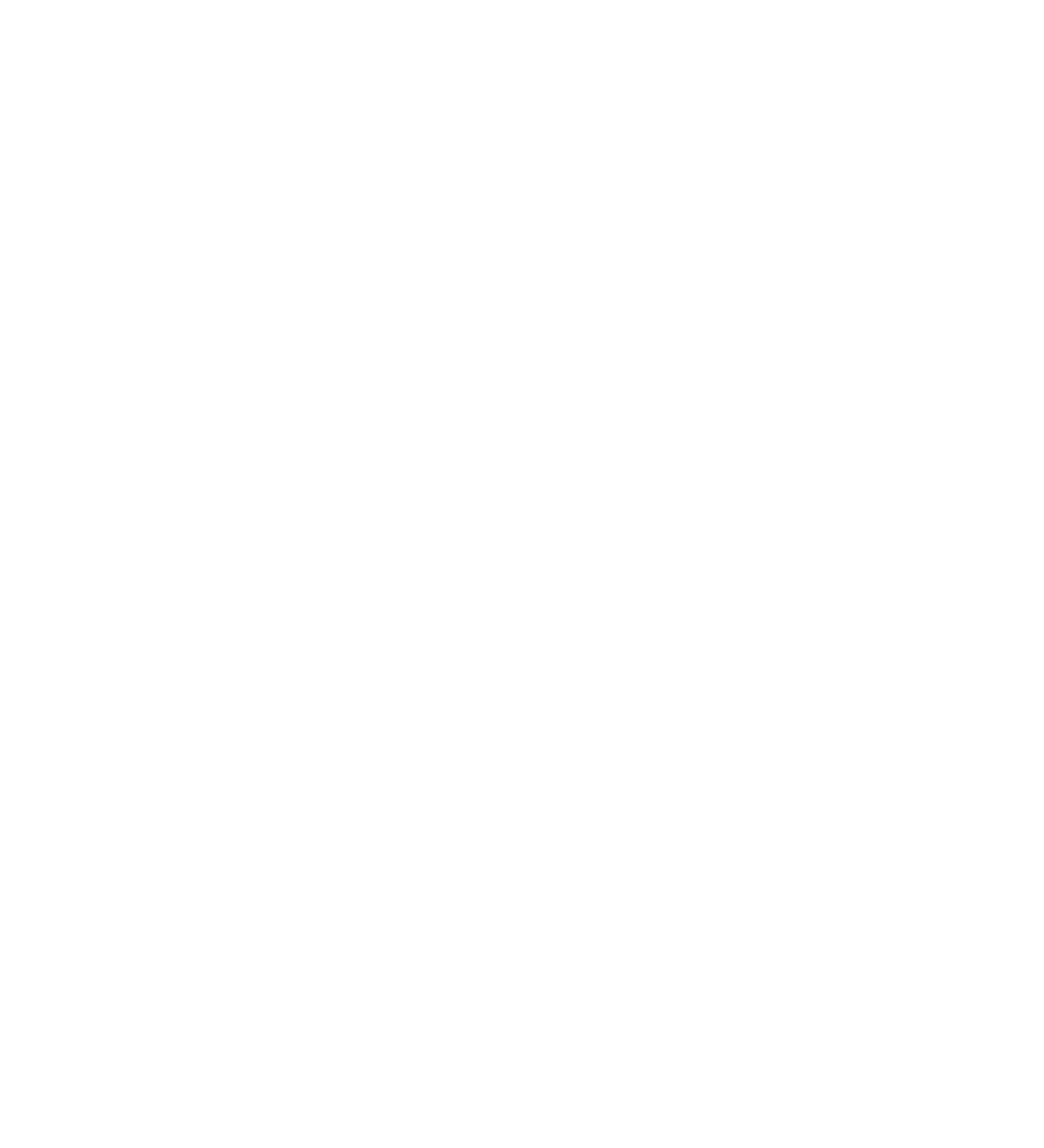
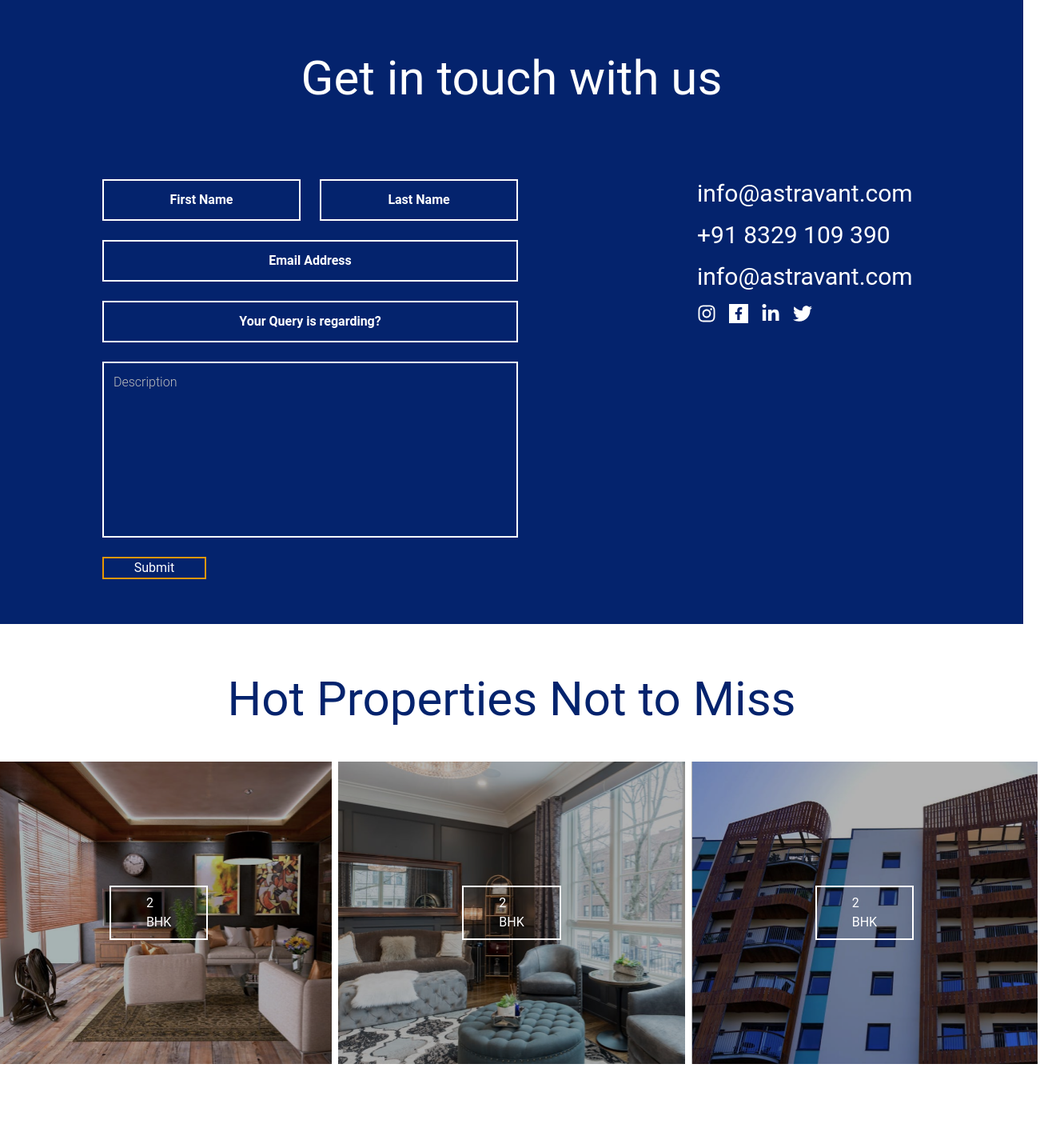
Before and after one commit to OmLanke/astravant69, a React (Vite) app: page /contactus in a window 1280 px wide. Before the commit this address had no page. Shown: the part 820-2255 px from the top of the page at 80% size, 1306 px wide, since content can reach past the window. Before the commit the page ends 800 px from the top, so only its background shows below. Built offline with nearby package versions, Linux system fonts and the light colour scheme.

Commit message:
feat: fixed navbar and added ui changes

```diff
--- a/src/AppRouter.jsx
+++ b/src/AppRouter.jsx
@@ -4,11 +4,14 @@
 import HomePage from './Pages/HomePage';
 import Contact from './Pages/Contact';
 import Search from './Pages/Search';
+import ContactUs from './Pages/ContactUs';
 const AppRouter = () => {
     return (
         <Routes>
             <Route path="/" element={<HomePage />} />
             <Route path="/contact" element={<Contact />} />
+            <Route path="/contactus" element={<ContactUs />} />
+
             <Route path="/search" element={<Search />} />
 
         </Routes>
--- /dev/null
+++ b/src/Components/ConUsBanOne.jsx
@@ -0,0 +1,17 @@
+import React from 'react'
+
+const ConUsBanOne = () => {
+    return (
+        <>
+            <div className="text-white bg-cover flex flex-col bg-center w-full h-screen" style={{ backgroundImage: "url('/concon.png')" }}>
+                <div className="mx-auto lg:my-auto md:my-auto sm:mt-56 text-center flex flex-col gap-8">
+                    <div className="text-6xl">
+                        <p>Contact Us</p>
+                    </div>
+                </div>
+            </div>
+        </>
+    )
+}
+
+export default ConUsBanOne
--- /dev/null
+++ b/src/Components/ConUsBanThree.jsx
@@ -0,0 +1,32 @@
+import React from 'react'
+
+const ConUsBanThree = () => {
+    return (
+        <>
+            <div className="relative bg-white text-[#04236D] items-center justify-center p-16 mx-auto flex flex-col gap-10 bg-center w-full">
+                <div className="mx-auto text-6xl">
+                    <p>Hot Properties Not to Miss</p>
+                </div>
+                <div className="flex flex-row p-2 gap-2 mb-10">
+                    <div className="flex items-center lg:p-[155px]" style={{ backgroundImage: "url('/ast8.png')" }}>
+                        <div className="p-2 border border-2 hover:bg-white hover:text-black transition duration-500 hover:font-medium hover:cursor-pointer border-white text-white bg-transparent">
+                            <p className='pl-9 pr-9'>2 BHK</p>
+                        </div>
+                    </div>
+                    <div className="flex items-center lg:p-[155px]" style={{ backgroundImage: "url('/ast9.png')" }}>
+                        <div className="p-2 border border-2 hover:bg-white hover:text-black transition duration-500 hover:font-medium hover:cursor-pointer border-white text-white bg-transparent">
+                            <p className='pl-9 pr-9'>2 BHK</p>
+                        </div>
+                    </div>
+                    <div className="flex items-center lg:p-[155px]" style={{ backgroundImage: "url('/ast10.png')" }}>
+                        <div className="p-2 border border-2 hover:bg-white hover:text-black transition duration-500 hover:font-medium hover:cursor-pointer border-white text-white bg-transparent">
+                            <p className='pl-9 pr-9'>2 BHK</p>
+                        </div>
+                    </div>
+                </div>
+            </div>
+        </>
+    )
+}
+
+export default ConUsBanThree
--- /dev/null
+++ b/src/Components/ConUsBanTwo.jsx
@@ -0,0 +1,90 @@
+import React, { useState, useEffect } from 'react';
+import './stylecon.css'; // Ensure the path is correct based on your project structure
+import { FaFacebookF, FaInstagram, FaLinkedinIn, FaTwitter } from 'react-icons/fa';
+
+const ConUsBanTwo = () => {
+    const [show, setShow] = useState(true);
+    useEffect(() => {
+        const handleResize = () => {
+            if (window.innerWidth >= 768) {
+                setShow(true);
+            } else {
+                setShow(false);
+            }
+        };
+
+        handleResize(); // Set initial state
+        window.addEventListener('resize', handleResize);
+        return () => window.removeEventListener('resize', handleResize);
+    }, []);
+
+    return (
+        <>
+            <div className="relative bg-[#04236D] text-white bg-cover p-8 mx-auto my-auto flex flex-col bg-center w-full h-screen">
+                {show &&
+                    <div className="mx-auto mt-14 text-6xl">
+                        <p>Get in touch with us</p>
+                    </div>
+                }
+                <div className="flex lg:flex-row md:flex-col sm:flex-col lg:p-24 md:p-10 sm:p-8 lg:gap-56 md:gap-40 sm:gap-24">
+                    <div className="flex flex-col gap-6">
+                        <div className="flex flex-row gap-6">
+                            <input
+                                type="text"
+                                className="p-3 outline-none border-2 border-white bg-transparent placeholder-left-thin"
+                                placeholder="First Name"
+                            />
+                            <input
+                                type="text"
+                                className="p-3 outline-none border-2 border-white bg-transparent placeholder-left-thin"
+                                placeholder="Last Name"
+                            />
+
+                        </div>
+                        <input
+                            type="email"
+                            className="p-3 outline-none border-2 border-white bg-transparent placeholder-left-thin"
+                            placeholder="Email Address"
+                        />
+                        <input
+                            type="text"
+                            className="p-3 outline-none border-2 border-white bg-transparent placeholder-left-thin"
+                            placeholder="Your Query is regarding?"
+                        />
+                        <textarea
+                            name=""
+                            id=""
+                            rows="8"
+                            placeholder="Description"
+                            className="p-3 outline-none border-2 text-white border-white bg-transparent resize-none placeholder-left-thin"
+                        ></textarea>
+                        <button className='flex flex-row border-2 items-center justify-center border-[#E79700] w-1/4 ' type='submit'>Submit</button>
+
+                    </div>
+                    <div className="flex flex-col gap-4 text-3xl">
+                        <p>info@astravant.com</p>
+                        <p>+91 8329 109 390</p>
+                        <p>info@astravant.com</p>
+                        <div className="flex flex-row gap-4">
+                            <a href="https://www.instagram.com" target="_blank" rel="noopener noreferrer" >
+                                <FaInstagram className="text-white h-6 w-6" />
+                            </a>
+                            <a href="https://www.facebook.com" target="_blank" rel="noopener noreferrer" >
+                                <FaFacebookF className="text-[#04236D] p-1 white bg-white h-6 w-6" />
+                            </a>
+                            <a href="https://www.linkedin.com" target="_blank" rel="noopener noreferrer" >
+                                <FaLinkedinIn className="text- h-6 w-6" />
+                            </a>
+                            <a href="https://www.twitter.com" target="_blank" rel="noopener noreferrer" >
+                                <FaTwitter className="text-white h-6 w-6" />
+                            </a>
+                        </div>
+
+                    </div>
+                </div>
+            </div>
+        </>
+    )
+}
+
+export default ConUsBanTwo
--- a/src/Components/Thrust.jsx
+++ b/src/Components/Thrust.jsx
@@ -4,7 +4,7 @@
     return (
         <>
             <div className="flex flex-col justify-between bg-[#E79700] pb-96 w-full p-20">
-                <div className="mx-auto flex flex-col items-center justify-center lg:text-7xl text-[#001F66]">
+                <div className="mx-auto flex flex-col items-center justify-center lg:text-6xl text-[#001F66]">
                     <p>Holding an taking care of more than</p>
                     <p>10,000+ customers trust</p>
                 </div>
--- /dev/null
+++ b/src/Components/stylecon.css
@@ -0,0 +1,6 @@
+/* styles.css */
+::placeholder {
+    text-align: left;
+    font-weight: 300;
+    color: white;
+  }
--- /dev/null
+++ b/src/Pages/ContactUs.jsx
@@ -0,0 +1,20 @@
+import React from 'react'
+import ConUsBanOne from '../Components/ConUsBanOne'
+import Navbar from '../Components/Navbar'
+import ConUsBanTwo from '../Components/ConUsBanTwo'
+import ConUsBanThree from '../Components/ConUsBanThree'
+import Nsl from '../Components/Nsl'
+
+const ContactUs = () => {
+    return (
+        <>
+            <Navbar />
+            <ConUsBanOne />
+            <ConUsBanTwo />
+            <ConUsBanThree />
+            <Nsl />
+        </>
+    )
+}
+
+export default ContactUs
--- a/tailwind.config.js
+++ b/tailwind.config.js
@@ -9,6 +9,8 @@
   plugins: [],
 });
 
+
+
 // export default {
 //   content: [
 //     "./index.html",
```
Also changed, not shown: src/Components/Navbar.jsx (+30 -9 lines), src/Components/ConBanTwo.jsx (indentation only), src/index.css (line endings or trailing spaces).
